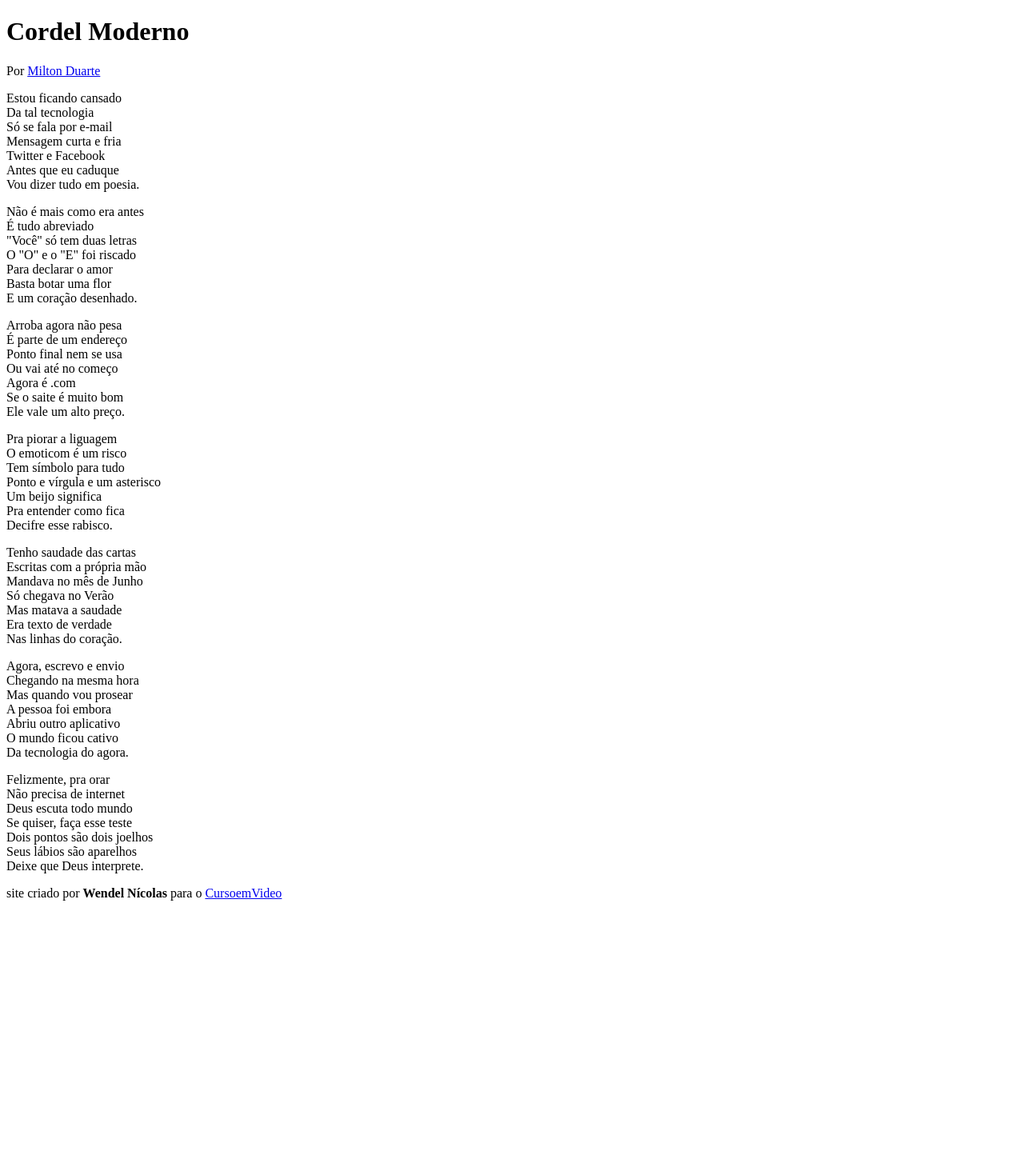
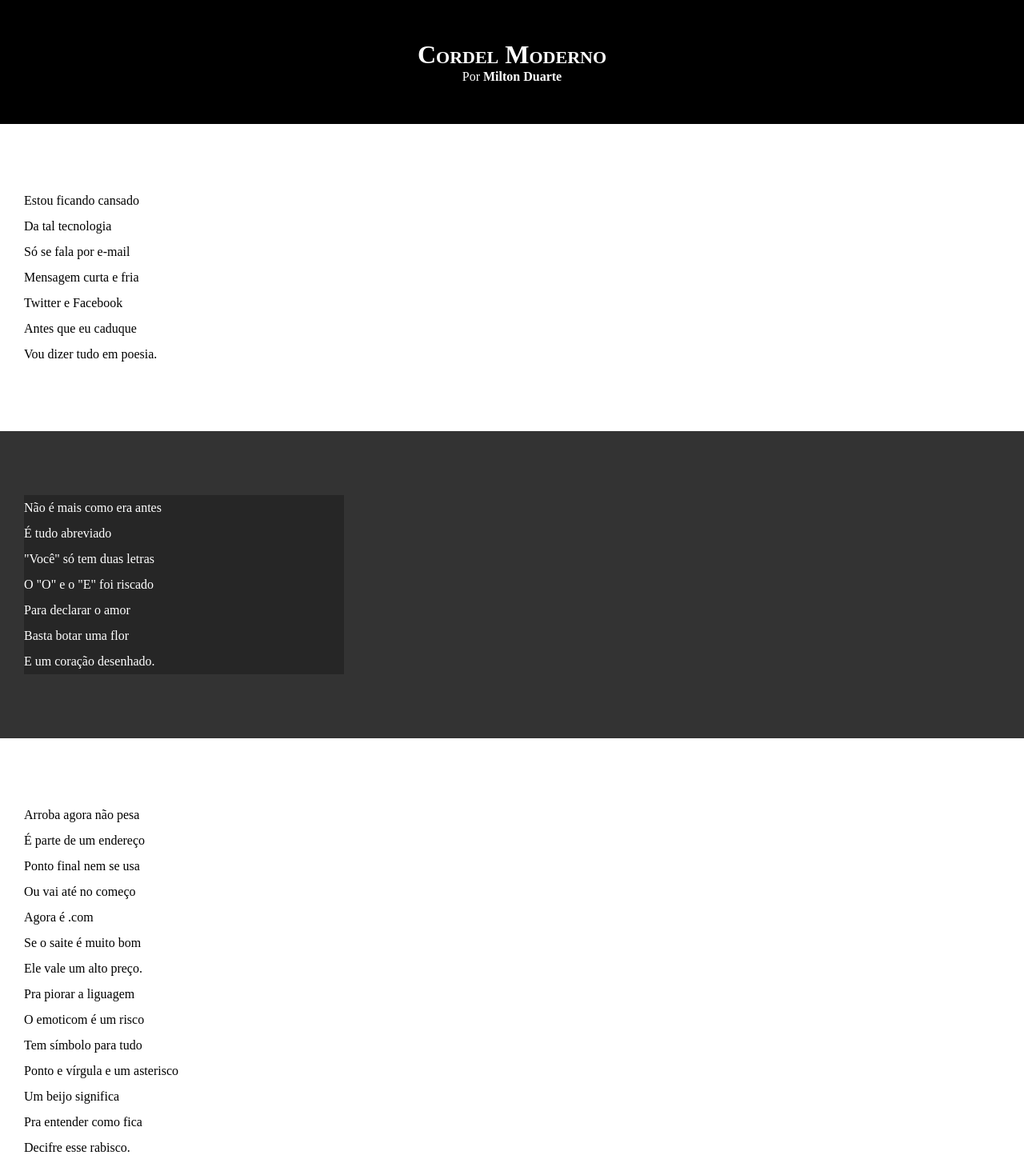
Before and after one commit to wendelncols/html-css, a plain HTML site: page desafios/d012/index.html in a window 1280 px wide. Shown: the top 1454 px of the page at 80% size. Before the commit the page ends 1142 px from the top, so only its background shows below. Drawn offline with Linux system fonts and the light colour scheme.

Commit message:
atualizei estilos dos textos e blocos

```diff
--- a/desafios/d012/estilo/style.css
+++ b/desafios/d012/estilo/style.css
@@ -1 +1,65 @@
 @charset "UTF-8";
+
+* {
+    margin: 0px;
+    padding: 0px;
+}
+
+html, body {
+    min-height: 100vh;
+    background-color: darkgray;
+}
+
+header{
+    background-color: black;
+    color: white;
+    text-align: center;
+}
+
+header > h1 {
+    padding-top: 50px;
+    font-variant: small-caps;
+}
+
+header > p {
+    padding-bottom: 50px;
+}
+
+header a, footer a {
+    color: white;
+    text-decoration: none;
+    font-weight: bolder;
+}
+
+header a:hover, footer a:hover {
+    text-decoration: underline;
+}
+
+section {
+    padding-top: 10vh;
+    padding-bottom: 10vh;
+    line-height: 2em;
+    padding-left: 30px;
+}
+
+section.normal {
+    background-color: white;
+    color: black;
+}
+
+section.imagem {
+    background-color: rgb(51, 51, 51);
+    color: white;
+}
+
+section.imagem > p {
+    background-color: rgb(0, 0, 0, 0.253);
+    width: 400px;
+}
+
+footer {
+    background-color: black;
+    color: white;
+    text-align: center;
+    padding: 10px;
+}
--- a/desafios/d012/index.html
+++ b/desafios/d012/index.html
@@ -13,7 +13,7 @@
         <p>Por <a href="https://www.recantodasletras.com.br/poesias/3186743" target="_blank">Milton Duarte</a></p>
     </header>
 
-    <section>
+    <section class="normal">
         <p>
             Estou ficando cansado <br>
             Da tal tecnologia <br>
@@ -25,8 +25,8 @@
         </p>
     </section>
 
-    <section>
-        <p>
+    <section class="imagem">
+        <p >
             Não é mais como era antes <br>
             É tudo abreviado <br>
             "Você" só tem duas letras <br>
@@ -37,7 +37,7 @@
         </p>
     </section>
 
-    <section>
+    <section class="normal">
         <p>
             Arroba agora não pesa <br>
             É parte de um endereço <br>
@@ -59,7 +59,7 @@
         </p>
     </section>
 
-    <section>
+    <section class="imagem">
         <p>
             Tenho saudade das cartas <br>
             Escritas com a própria mão <br>
@@ -71,7 +71,7 @@
         </p>
     </section>
 
-    <section>
+    <section class="normal">
         <p>
             Agora, escrevo e envio <br>
             Chegando na mesma hora <br>
@@ -94,7 +94,7 @@
     </section>
 
     <footer>
-        <p>site criado por <strong>Wendel Nícolas</strong> para o <a href="https://www.cursoemvideo.com" target="_blank">CursoemVideo</a></p>
+        <p>Site criado por <strong>Wendel Nícolas</strong> para o <a href="https://www.cursoemvideo.com" target="_blank">CursoemVideo</a></p>
     </footer>
 </body>
 </html>
```
